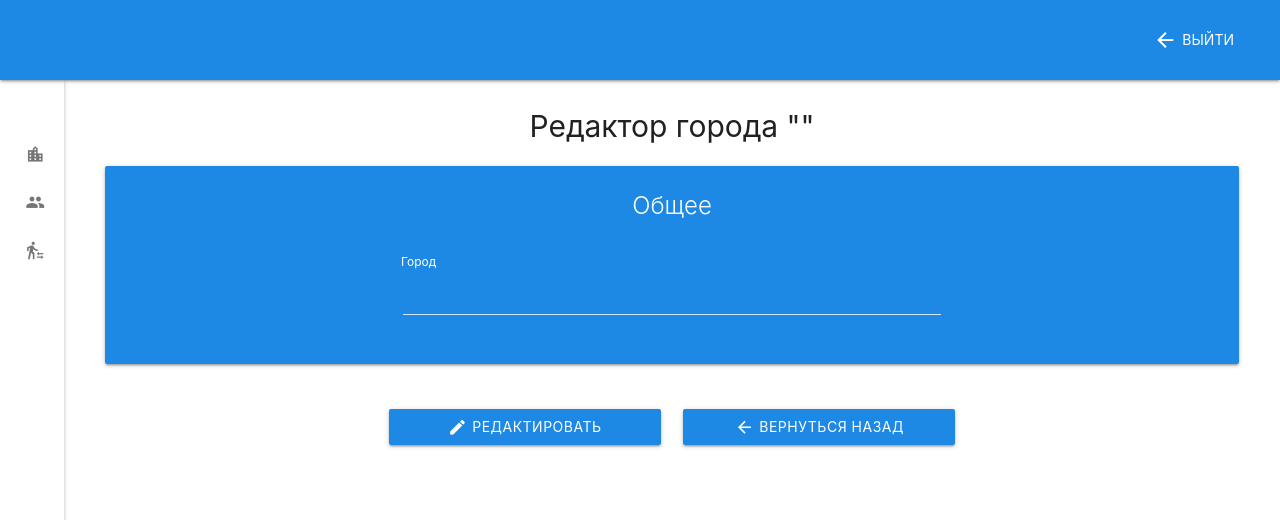
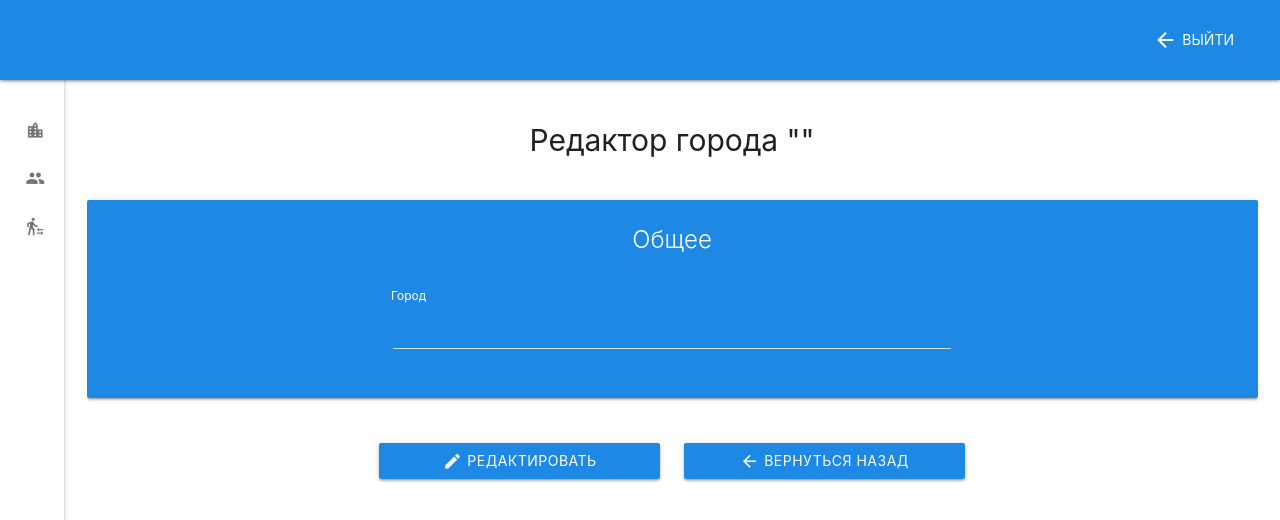
Before and after one commit to SadBarin/pave_erp, a Vue app: page /sites/editor in a window 1280 px wide. Shown: the top 520 px of the page. Built offline with nearby package versions, Linux system fonts and the light colour scheme.

Commit message:
design update

```diff
--- a/src/assets/index.css
+++ b/src/assets/index.css
@@ -76,7 +76,7 @@ html, body {
   padding-top:50px;
 
   position:absolute;
-  top:10vh;
+  top:7vh;
   bottom:0;
 
   transition:transform .3s;
@@ -94,7 +94,7 @@ html, body {
 
 .app-page {
   width: 85vw;
-  padding:2rem
+  padding: 1.5rem
 }
 
 .app-content {
@@ -107,14 +107,21 @@ html, body {
 }
 
 .app-content section {
-  height: 66vh;
+  height: 70vh;
 
   overflow-y: auto;
 
   padding-bottom: 15px;
 }
 
+.container-page {
+  width: 100%;
+  height: 100%;
+}
+
 .page-title {
+  height: 60px;
+
   display: flex;
   justify-content: space-between;
   align-items: center;
@@ -126,7 +133,8 @@ html, body {
 }
 
 .page-subtitle h4, .page-title {
-  margin-bottom: 1rem;
+  margin-top: 0.5rem;
+  margin-bottom: 1.5rem;
 }
 
 .empty-list-title {
@@ -163,6 +171,14 @@ html, body {
 
 .btn-title .material-icons {
   margin: -3px;
+}
+
+.col {
+  padding: 0px !important;
+}
+
+#blue-layout .card-panel .card {
+  margin-bottom: 0.8rem;
 }
 
 #blue-layout .card-title {
--- a/src/views/Sites.vue
+++ b/src/views/Sites.vue
@@ -1,5 +1,5 @@
 <template>
-  <div>
+  <div class="container-page">
     <div class="page-title">
       <div class="title-container">
         <h3>Список городов</h3>
```
